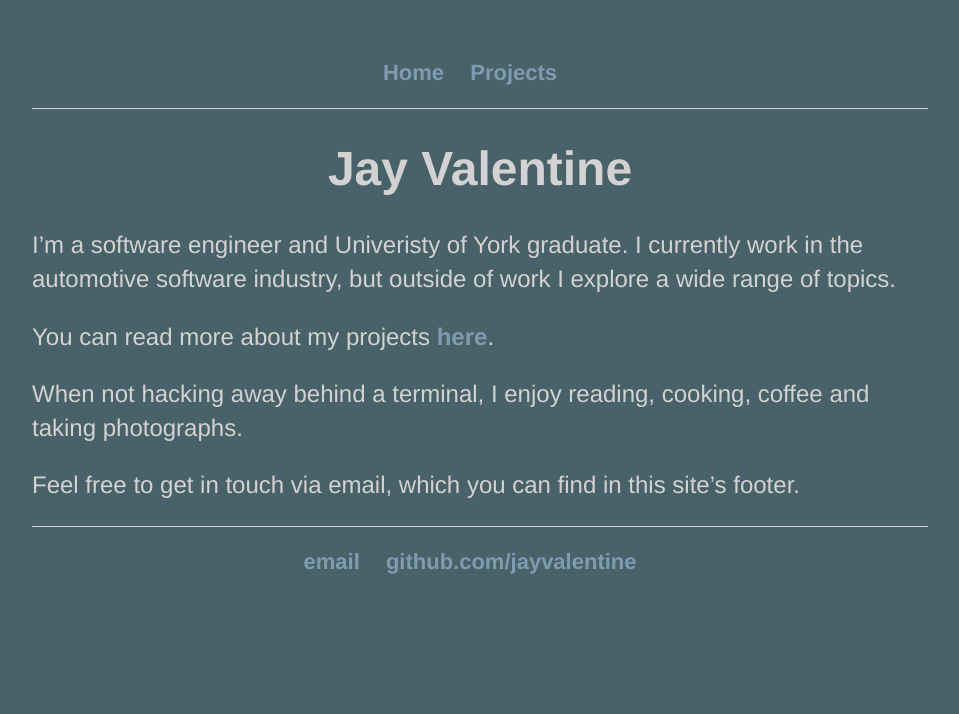
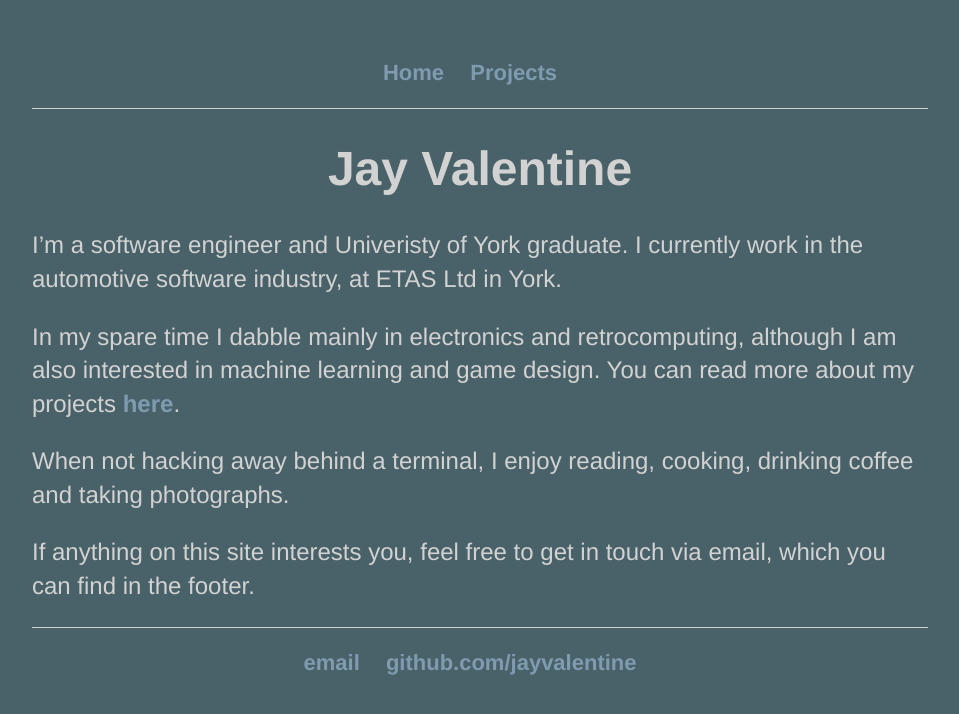
Before and after one commit to jayvalentine/jayvalentine.github.io, a Jekyll site: the page built from index.md, in a window 1280 px wide. Shown: the top 714 px of the page, without its empty margins (160-1119 px from the left). Built offline with Jekyll 4.4.1, drawn with Linux system fonts in a browser that asks for light colours.

Commit message:
Wording changes on index page

```diff
--- a/index.md
+++ b/index.md
@@ -5,12 +5,11 @@ title: Jay Valentine
 # Jay Valentine
 
 I'm a software engineer and Univeristy of York graduate.
-I currently work in the automotive software industry, but outside of work
-I explore a wide range of topics.
+I currently work in the automotive software industry, at ETAS Ltd in York.
 
-You can read more about my projects [here]({% link projects.md %}).
+In my spare time I dabble mainly in electronics and retrocomputing, although I am also interested
+in machine learning and game design. You can read more about my projects [here]({% link projects.md %}).
 
-When not hacking away behind a terminal, I enjoy reading, cooking, coffee and taking photographs.
+When not hacking away behind a terminal, I enjoy reading, cooking, drinking coffee and taking photographs.
 
-Feel free to get in touch via email,
-which you can find in this site's footer.
+If anything on this site interests you, feel free to get in touch via email, which you can find in the footer.
```
